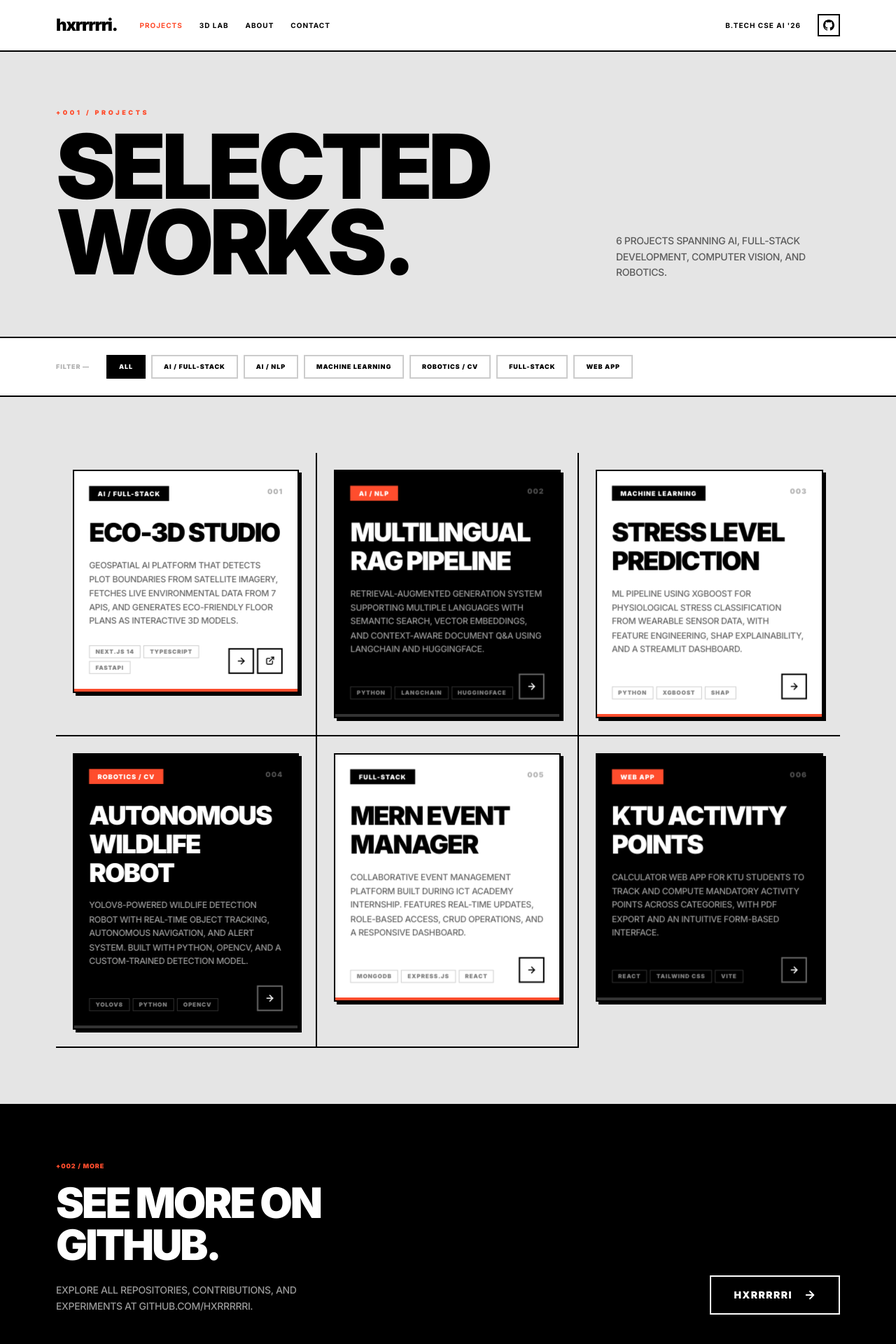
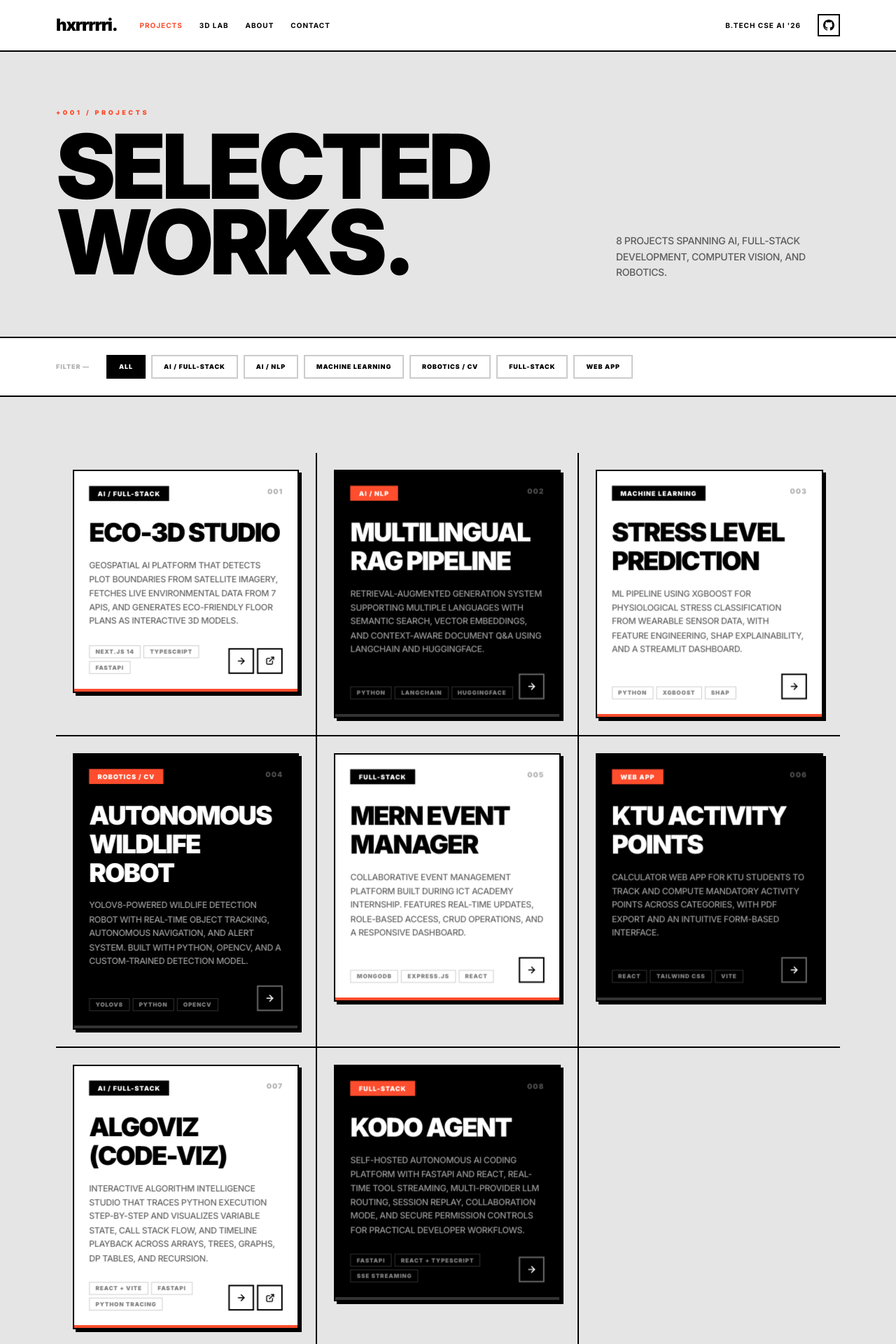
Before and after one commit to hxrrrrri/portfolio, a React app: page /projects in a window 1280 px wide. Shown: the top 1920 px of the page at 70% size. Built offline with nearby package versions, Linux system fonts and the light colour scheme; the HTML template or start-up script is replaced by a standard one.

Commit message:
add new projects to showcase: AlgoViz and KODO Agent; update project count and highlights

```diff
--- a/src/data/projects.js
+++ b/src/data/projects.js
@@ -72,6 +72,31 @@ export const projects = [
     variant: 'dark',
     image: null,
   },
+  {
+    id: 7,
+    number: '007',
+    category: 'AI / Full-Stack',
+    title: 'AlgoViz (Code-Viz)',
+    description:
+      'Interactive algorithm intelligence studio that traces Python execution step-by-step and visualizes variable state, call stack flow, and timeline playback across arrays, trees, graphs, DP tables, and recursion.',
+    tech: ['React + Vite', 'FastAPI', 'Python Tracing', 'Zustand', 'CodeMirror', 'Docker'],
+    link: 'https://github.com/hxrrrrri',
+    vercelLink: 'https://algoviz-delta.vercel.app/',
+    variant: 'light',
+    image: null,
+  },
+  {
+    id: 8,
+    number: '008',
+    category: 'Full-Stack',
+    title: 'KODO Agent',
+    description:
+      'Self-hosted autonomous AI coding platform with FastAPI and React, real-time tool streaming, multi-provider LLM routing, session replay, collaboration mode, and secure permission controls for practical developer workflows.',
+    tech: ['FastAPI', 'React + TypeScript', 'SSE Streaming', 'Zustand', 'Docker', 'Provider Routing'],
+    link: 'https://github.com/hxrrrrri/kodo-agent-export',
+    variant: 'dark',
+    image: null,
+  },
 ]
 
 export const skills = {
--- a/src/pages/Home.jsx
+++ b/src/pages/Home.jsx
@@ -192,7 +192,7 @@ export default function Home() {
               </div>
               <div className="border-b border-white/10 pb-4">
                 <div className="text-[8px] font-black uppercase tracking-widest text-[#FF4D2D] mb-1">Projects</div>
-                <div className="text-4xl font-black leading-none">6+</div>
+                <div className="text-4xl font-black leading-none">8+</div>
                 <div className="text-[8px] font-bold uppercase tracking-widest text-white/50 mt-1">Built &amp; Shipped</div>
               </div>
               <div>
--- a/src/pages/Showcase.jsx
+++ b/src/pages/Showcase.jsx
@@ -217,6 +217,8 @@ function getHighlights(project) {
     4: ['Custom-trained YOLOv8 wildlife detection model', 'Real-time object tracking at 30+ FPS', 'Autonomous navigation with obstacle avoidance', 'OpenCV-based visual pipeline on embedded hardware', 'Alert system for ranger notifications'],
     5: ['Full MERN stack with JWT authentication', 'Role-based access control (admin / attendee)', 'Real-time event updates via WebSockets', 'MongoDB aggregation pipelines for analytics', 'Built collaboratively during ICT Academy internship'],
     6: ['Category-wise KTU activity point calculation', 'PDF export with jsPDF', 'Responsive form UI with live score tracking', 'Deployed as a static React app on Vercel', 'Used by 100+ students at MBCET'],
+    7: ['Secure Python execution tracing with line/call/return events', 'Timeline playback with synced variables, output, and call stack', 'Modular visualizers for arrays, graphs, trees, heaps, DP tables, and recursion', 'Streaming execution endpoint for progressive frontend updates', 'Dockerized multi-service architecture for reproducible deployment'],
+    8: ['Autonomous tool execution across file system, shell, git, and web tasks', 'Real-time SSE chat and tool stream for transparent agent workflows', 'Multi-provider LLM routing with strategy-based failover', 'Session replay, custom skills/prompts, and collaboration sharing links', 'Production-minded controls with feature flags, permissions, and observability'],
   }
   return map[project.id] || ['End-to-end implementation', 'Production deployed', 'Open source on GitHub']
 }
```
